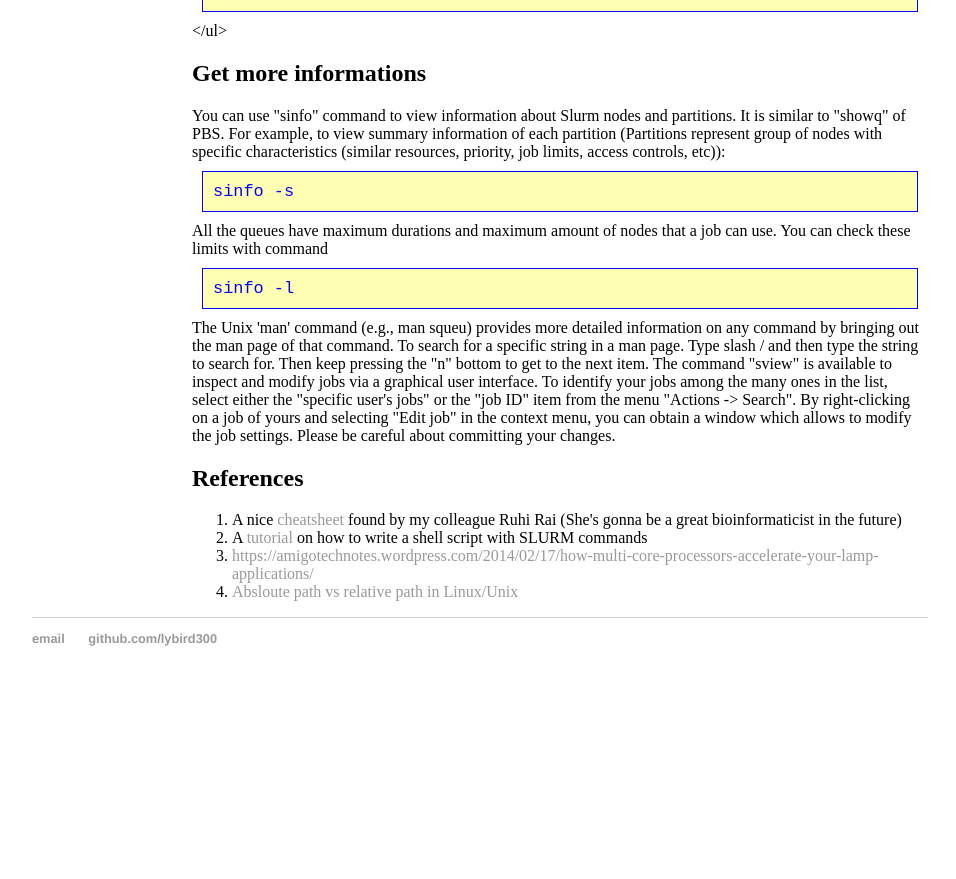
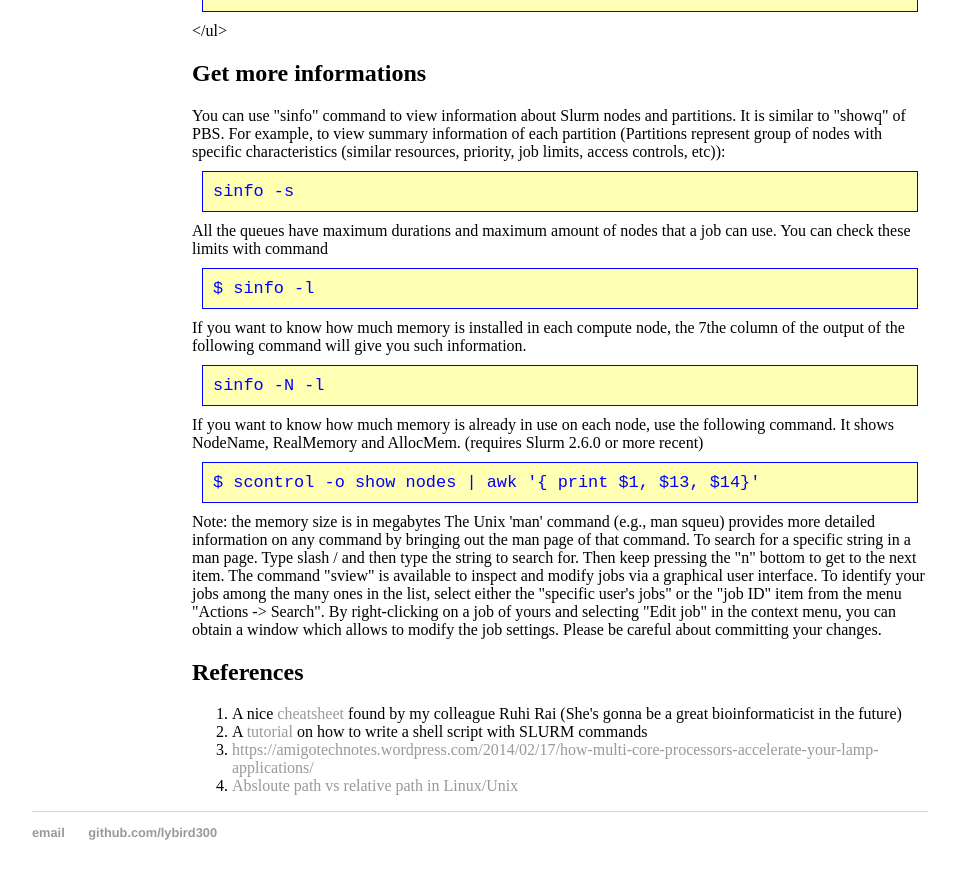
Before and after one commit to lybird300/lybird300.github.io, a Jekyll site: the page built from _posts/2015-10-01-cluster-slurm.md, in a window 1280 px wide and 900 px high, scrolled down 3254 px. Shown: the top 879 px of the window, without its empty margins (160-1116 px from the left). Built offline with Jekyll 4.4.1, drawn with Linux system fonts in a browser that asks for light colours; before the commit the page ends 3960 px from its top, so only the background shows below that.

Commit message:
Update 2015-10-01-cluster-slurm.md

```diff
--- a/_posts/2015-10-01-cluster-slurm.md
+++ b/_posts/2015-10-01-cluster-slurm.md
@@ -70,8 +70,12 @@ Note that I keep all other default setting while changing the size of jobname fi
 You can use "sinfo" command to view information about Slurm nodes and partitions. It is similar to "showq" of PBS. For example, to view summary information of each partition (Partitions represent group of nodes with specific characteristics (similar resources, priority, job limits, access controls, etc)):
 <pre><code>sinfo -s</code></pre>
 All the queues have maximum durations and maximum amount of nodes that a job can use. You can check these limits with command
-<pre><code>sinfo -l</code></pre>
-
+<pre><code>$ sinfo -l</code></pre>
+If you want to know how much memory is installed in each compute node, the 7the column of the output of the following command will give you such information.
+<pre><code>sinfo -N -l</code></pre>
+If you want to know how much memory is already in use on each node, use the following command. It shows NodeName, RealMemory and AllocMem. (requires Slurm 2.6.0 or more recent)
+<pre><code>$ scontrol -o show nodes | awk '{ print $1, $13, $14}'</code></pre>
+Note: the memory size is in megabytes
 The Unix 'man' command (e.g., man squeu) provides more detailed information on any command by bringing out the man page of that command. To search for a specific string in a man page. Type slash / and then type the string to search for. Then keep pressing the "n" bottom to get to the next item.
 
 The command "sview" is available to inspect and modify jobs via a graphical user interface. To identify your jobs among the many ones in the list, select either the "specific user's jobs" or the "job ID" item from the menu "Actions -> Search". By right-clicking on a job of yours and selecting "Edit job" in the context menu, you can obtain a window which allows to modify the job settings. Please be careful about committing your changes.
```
